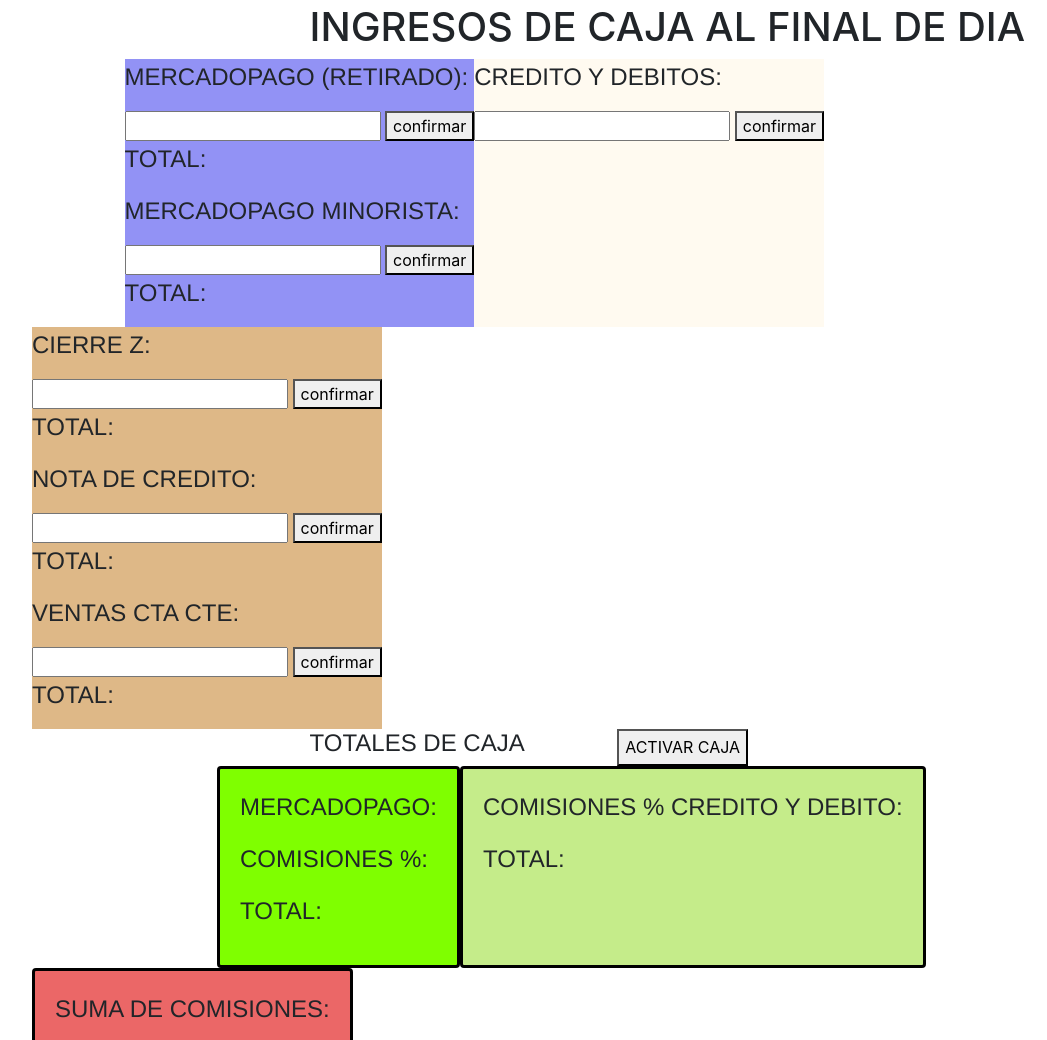
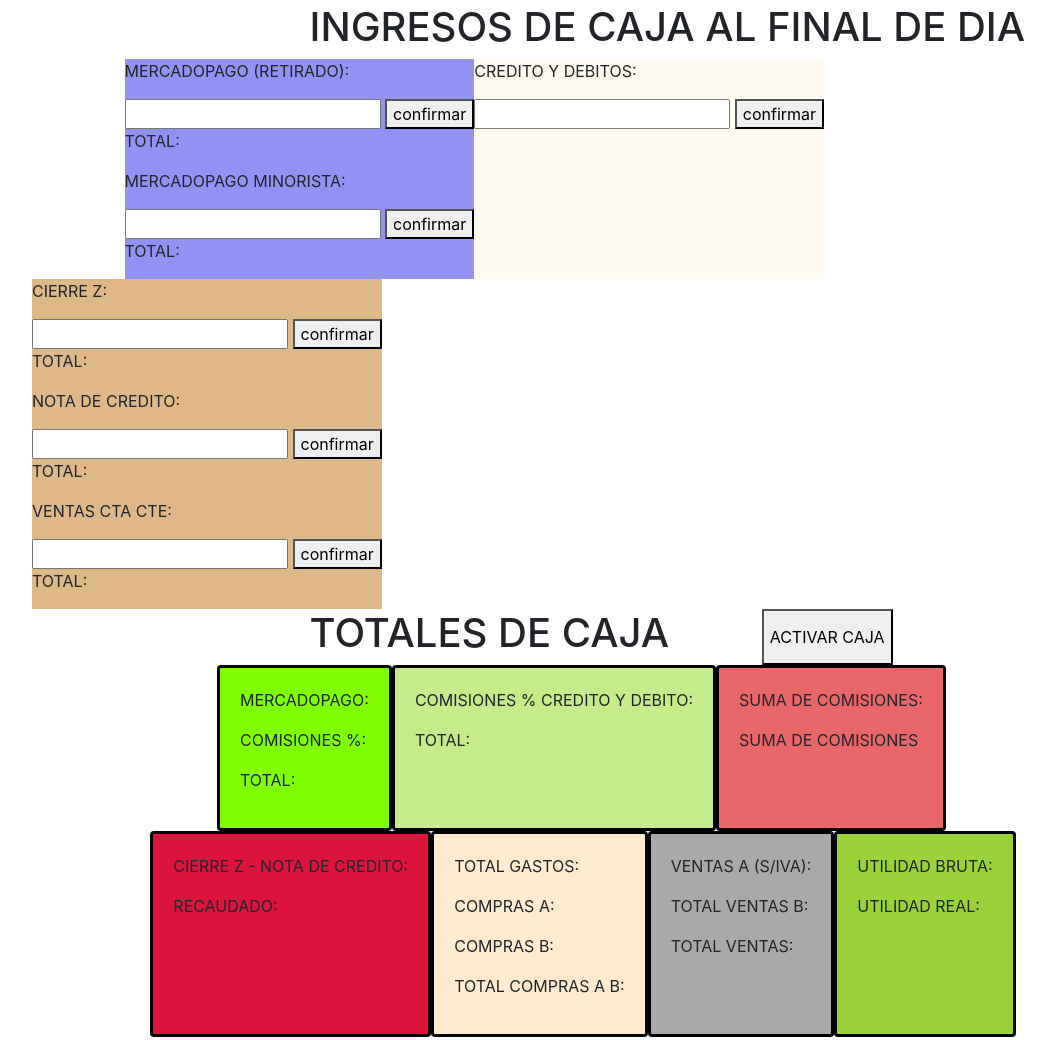
Before and after one commit to raquel-digital/caja, a website: page client/indexx.html in a window 1280 px wide. Shown: the part 1474-2514 px from the top of the page, without its empty margins (53-1100 px from the left). Drawn offline with nearby package versions, Linux system fonts and the light colour scheme; no server answers.

Commit message:
packjson DD

```diff
--- a/client/indexx.html
+++ b/client/indexx.html
@@ -171,7 +171,7 @@
 <div class="row">
     <div class="col-6" style="background-color:#5a65ff;">
         <hr>
-            <h3>DEPOSITOS MP</h3>
+            <h3>RETIROS MP</h3>
             <input class="comprasMP" type="text" placeholder="cliente" onfocus="this.value=''">
             <input class="montoMP" type="number" placeholder="monto" onfocus="this.value=''">
             <button onclick="comprasMP('.comprasMP', '.montoMP', 'comprasMP')">confirmar</button>
@@ -198,75 +198,75 @@
 <div class="row">
     <div class="col-1"></div>
     <div style="background-color: rgb(146, 146, 245);">
-        <p style="font-size:x-large; font-family: 'Franklin Gothic Medium', 'Arial Narrow', Arial, sans-serif;">MERCADOPAGO (RETIRADO):</p>
+        <p>MERCADOPAGO (RETIRADO):</p>
         <input class="mercadopagoRetirado" type="number" onfocus="this.value=''">
         <button onclick="cajaCierre('.mercadopagoRetirado', '.resultadoMercadopagoRetirado')">confirmar</button>
-        <p style="font-size:x-large; font-family: 'Franklin Gothic Medium', 'Arial Narrow', Arial, sans-serif;">TOTAL:</p>
-        <div class="resultadoMercadopagoRetirado" style="font-size:x-large; font-family: 'Franklin Gothic Medium', 'Arial Narrow', Arial, sans-serif;"></div>
-        <p style="font-size:x-large; font-family: 'Franklin Gothic Medium', 'Arial Narrow', Arial, sans-serif;">MERCADOPAGO MINORISTA:</p>
+        <p>TOTAL:</p>
+        <div class="resultadoMercadopagoRetirado"></div>
+        <p>MERCADOPAGO MINORISTA:</p>
         <input class="mercadopagoMinorista" type="number" onfocus="this.value=''">
         <button onclick="cajaCierre('.mercadopagoMinorista', '.resultadoMercadopagoMinorista')">confirmar</button>
-        <p style="font-size:x-large; font-family: 'Franklin Gothic Medium', 'Arial Narrow', Arial, sans-serif;">TOTAL: </p>
-        <div class="resultadoMercadopagoMinorista" style="font-size:x-large; font-family: 'Franklin Gothic Medium', 'Arial Narrow', Arial, sans-serif;"></div>
+        <p>TOTAL: </p>
+        <div class="resultadoMercadopagoMinorista"></div>
     </div>
     <div style="background-color: floralwhite;">
-        <p style="font-size:x-large; font-family: 'Franklin Gothic Medium', 'Arial Narrow', Arial, sans-serif;">CREDITO Y DEBITOS:</p>
+        <p>CREDITO Y DEBITOS:</p>
         <input class="creditoDebito" type="number" onfocus="this.value=''">
         <button onclick="cajaCierre('.creditoDebito', 'creditoDebito')">confirmar</button>
-        <div class="resultadocreditoDebito" style="font-size:x-large; font-family: 'Franklin Gothic Medium', 'Arial Narrow', Arial, sans-serif;"></div>
+        <div class="resultadocreditoDebito"></div>
     </div>
     <div style="background-color: burlywood;">
-        <p style="font-size:x-large; font-family: 'Franklin Gothic Medium', 'Arial Narrow', Arial, sans-serif;">CIERRE Z:</p>
+        <p>CIERRE Z:</p>
         <input class="cierreZ" type="number" onfocus="this.value=''">
         <button onclick="cajaCierre('.cierreZ', '.cierreZ')">confirmar</button>
-        <p style="font-size:x-large; font-family: 'Franklin Gothic Medium', 'Arial Narrow', Arial, sans-serif;">TOTAL:</p>
-        <div class="resultadocierreZ" style="font-size:x-large; font-family: 'Franklin Gothic Medium', 'Arial Narrow', Arial, sans-serif;"></div>
-        <p style="font-size:x-large; font-family: 'Franklin Gothic Medium', 'Arial Narrow', Arial, sans-serif;">NOTA DE CREDITO:</p>
+        <p>TOTAL:</p>
+        <div class="resultadocierreZ"></div>
+        <p>NOTA DE CREDITO:</p>
         <input class="notaDeCredito" type="number" onfocus="this.value=''">
         <button onclick="cajaCierre('.notaDeCredito', '.notaDeCredito')">confirmar</button>
-        <p style="font-size:x-large; font-family: 'Franklin Gothic Medium', 'Arial Narrow', Arial, sans-serif;">TOTAL:</p>
-        <div class="resultadonotaDeCredito" style="font-size:x-large; font-family: 'Franklin Gothic Medium', 'Arial Narrow', Arial, sans-serif;"></div>
-        <p style="font-size:x-large; font-family: 'Franklin Gothic Medium', 'Arial Narrow', Arial, sans-serif;">VENTAS CTA CTE:</p>
+        <p>TOTAL:</p>
+        <div class="resultadonotaDeCredito"></div>
+        <p>VENTAS CTA CTE:</p>
         <input class="ventasCtaCte" type="number" onfocus="this.value=''">
         <button onclick="cajaCierre('.ventasCtaCte', '.ventasCtaCte')">confirmar</button>
-        <p style="font-size:x-large; font-family: 'Franklin Gothic Medium', 'Arial Narrow', Arial, sans-serif;">TOTAL:</p>
-        <div class="resultadoventasCtaCte" style="font-size:x-large; font-family: 'Franklin Gothic Medium', 'Arial Narrow', Arial, sans-serif;"></div>
+        <p>TOTAL:</p>
+        <div class="resultadoventasCtaCte"></div>
     </div>
 </div>
 <div class="row">
 
 </div>
 <div class="row">
-    <span class="col-3"></span>   <h1 style="font-size:x-large; font-family: 'Franklin Gothic Medium', 'Arial Narrow', Arial, sans-serif;">TOTALES DE CAJA</h1> <div class="col-1"></div> <button class="cierreCaja" onclick="cerrameLa12()">ACTIVAR CAJA</button>
+    <span class="col-3"></span>   <h1>TOTALES DE CAJA</h1> <div class="col-1"></div> <button class="cierreCaja" onclick="cerrameLa12()">ACTIVAR CAJA</button>
 </div>
 <div class="row">
     <div class="col-2"></div>
     <div class="card" style="background-color: chartreuse; border: 3px solid black;">
         <div class="card-body">
-    <p style="font-size:x-large; font-family: 'Franklin Gothic Medium', 'Arial Narrow', Arial, sans-serif;">MERCADOPAGO:</p>
-        <div class="mercadopagoTotales" style="font-size:x-large; font-family: 'Franklin Gothic Medium', 'Arial Narrow', Arial, sans-serif;"></div>
-    <p style="font-size:x-large; font-family: 'Franklin Gothic Medium', 'Arial Narrow', Arial, sans-serif;">COMISIONES %:</p>
-        <div class="comicionesMP" style="font-size:x-large; font-family: 'Franklin Gothic Medium', 'Arial Narrow', Arial, sans-serif;"></div>
-        <p style="font-size:x-large; font-family: 'Franklin Gothic Medium', 'Arial Narrow', Arial, sans-serif;">TOTAL:</p>
-        <div class="total-comicionMP" style="font-size:x-large; font-family: 'Franklin Gothic Medium', 'Arial Narrow', Arial, sans-serif;"></div>
+    <p>MERCADOPAGO:</p>
+        <div class="mercadopagoTotales"></div>
+    <p>COMISIONES %:</p>
+        <div class="comicionesMP"></div>
+        <p>TOTAL:</p>
+        <div class="total-comicionMP"></div>
         </div>
 </div>
 <div class="card" style="background-color:rgb(197, 236, 138); border: 3px solid black;">
         <div class="card-body" >
-            <p style="font-size:x-large; font-family: 'Franklin Gothic Medium', 'Arial Narrow', Arial, sans-serif;">COMISIONES % CREDITO Y DEBITO:</p>
-            <div class="comiciones" style="font-size:x-large; font-family: 'Franklin Gothic Medium', 'Arial Narrow', Arial, sans-serif;"></div>
-            <p style="font-size:x-large; font-family: 'Franklin Gothic Medium', 'Arial Narrow', Arial, sans-serif;">TOTAL:</p>
-            <div class="comicion-debito" style="font-size:x-large; font-family: 'Franklin Gothic Medium', 'Arial Narrow', Arial, sans-serif;"></div>
+            <p>COMISIONES % CREDITO Y DEBITO:</p>
+            <div class="comiciones"></div>
+            <p>TOTAL:</p>
+            <div class="comicion-debito"></div>
         </div>
     </div>
 
 
     <div class="card" style="background-color: rgb(235, 103, 103); border: 3px solid black;">
         <div class="card-body">
-        <p style="font-size:x-large; font-family: 'Franklin Gothic Medium', 'Arial Narrow', Arial, sans-serif;">SUMA DE COMISIONES:</p>
-        <div class="sumaComiciones" style="font-size:x-large; font-family: 'Franklin Gothic Medium', 'Arial Narrow', Arial, sans-serif;"></div>
-        <p style="font-size:x-large; font-family: 'Franklin Gothic Medium', 'Arial Narrow', Arial, sans-serif;">SUMA DE COMISIONES</p>
-        <div class="comicionesDescontadas" style="font-size:x-large; font-family: 'Franklin Gothic Medium', 'Arial Narrow', Arial, sans-serif;"></div>
+        <p>SUMA DE COMISIONES:</p>
+        <div class="sumaComiciones"></div>
+        <p>SUMA DE COMISIONES</p>
+        <div class="comicionesDescontadas" ></div>
     </div>
     </div>
     </div>
@@ -275,39 +275,39 @@
     <div class="col-2"></div>
     <div class="card" style="background-color: crimson; border: 3px solid black;">
         <div class="card-body">
-            <p style="font-size:x-large; font-family: 'Franklin Gothic Medium', 'Arial Narrow', Arial, sans-serif;">CIERRE Z - NOTA DE CREDITO:</p>
+            <p>CIERRE Z - NOTA DE CREDITO:</p>
             <div class="cierreZ-Ncredit" style="font-size: xx-large; font-weight: 500;"></div>
-            <p style="font-size:x-large; font-family: 'Franklin Gothic Medium', 'Arial Narrow', Arial, sans-serif;">RECAUDADO:</p>
+            <p>RECAUDADO:</p>
             <div class="recaudado" style="font-size: xx-large; font-weight: 500;"></div>
         </div>
     </div>
     <div class="card" style="background-color: blanchedalmond; border: 3px solid black;">
     <div class="card-body">
-        <p style="font-size:x-large; font-family: 'Franklin Gothic Medium', 'Arial Narrow', Arial, sans-serif;">TOTAL GASTOS:</p>
+        <p>TOTAL GASTOS:</p>
     <div class="totalGastos" style="font-size: xx-large; font-weight: 500;"></div>
-    <p style="font-size:x-large; font-family: 'Franklin Gothic Medium', 'Arial Narrow', Arial, sans-serif;">COMPRAS A:</p>
+    <p>COMPRAS A:</p>
     <div class="resultGlobalAcompras2" style="font-size: xx-large; font-weight: 500;"></div>
-    <p style="font-size:x-large; font-family: 'Franklin Gothic Medium', 'Arial Narrow', Arial, sans-serif;">COMPRAS B:</p>
+    <p>COMPRAS B:</p>
     <div class="resultGlobalB2" style="font-size: xx-large; font-weight: 500;"></div>
-    <p style="font-size:x-large; font-family: 'Franklin Gothic Medium', 'Arial Narrow', Arial, sans-serif;">TOTAL COMPRAS A B:</p>
+    <p>TOTAL COMPRAS A B:</p>
     <div class="comprasAB" style="font-size: xx-large; font-weight: 500;"></div>
     </div>
 </div>
     <div class="card" style="background-color: rgb(169, 169, 169); border: 3px solid black;">
         <div class="card-body">
-        <p style="font-size:x-large; font-family: 'Franklin Gothic Medium', 'Arial Narrow', Arial, sans-serif;">VENTAS A (S/IVA):</p>
+        <p>VENTAS A (S/IVA):</p>
         <div class="comprasAsIVA" style="font-size: xx-large; font-weight: 500;"></div>
-        <p style="font-size:x-large; font-family: 'Franklin Gothic Medium', 'Arial Narrow', Arial, sans-serif;">TOTAL VENTAS B:</p>
+        <p>TOTAL VENTAS B:</p>
         <div class="totalComprasB" style="font-size: xx-large; font-weight: 500;"></div>
-        <p style="font-size:x-large; font-family: 'Franklin Gothic Medium', 'Arial Narrow', Arial, sans-serif;">TOTAL VENTAS:</p>
+        <p>TOTAL VENTAS:</p>
         <div class="totalVentasFinal" style="font-size: xx-large; font-weight: 500;"></div>
         </div>
     </div>
     <div class="card" style="background-color: rgb(153, 211, 55); border: 3px solid black;">
         <div class="card-body">
-        <p style="font-size:x-large; font-family: 'Franklin Gothic Medium', 'Arial Narrow', Arial, sans-serif;">UTILIDAD BRUTA:</p>
+        <p>UTILIDAD BRUTA:</p>
         <div class="utilidad_bruta" style="font-size: xx-large; font-weight: 500;"></div>
-        <p style="font-size:x-large; font-family: 'Franklin Gothic Medium', 'Arial Narrow', Arial, sans-serif;">UTILIDAD REAL:</p>
+        <p>UTILIDAD REAL:</p>
         <div class="utilidadReal" style="font-size: xx-large; font-weight: 500;"></div>
     </div>
     </div>
```
Also changed, not shown: package.json (line endings or trailing spaces), 1 other file.
